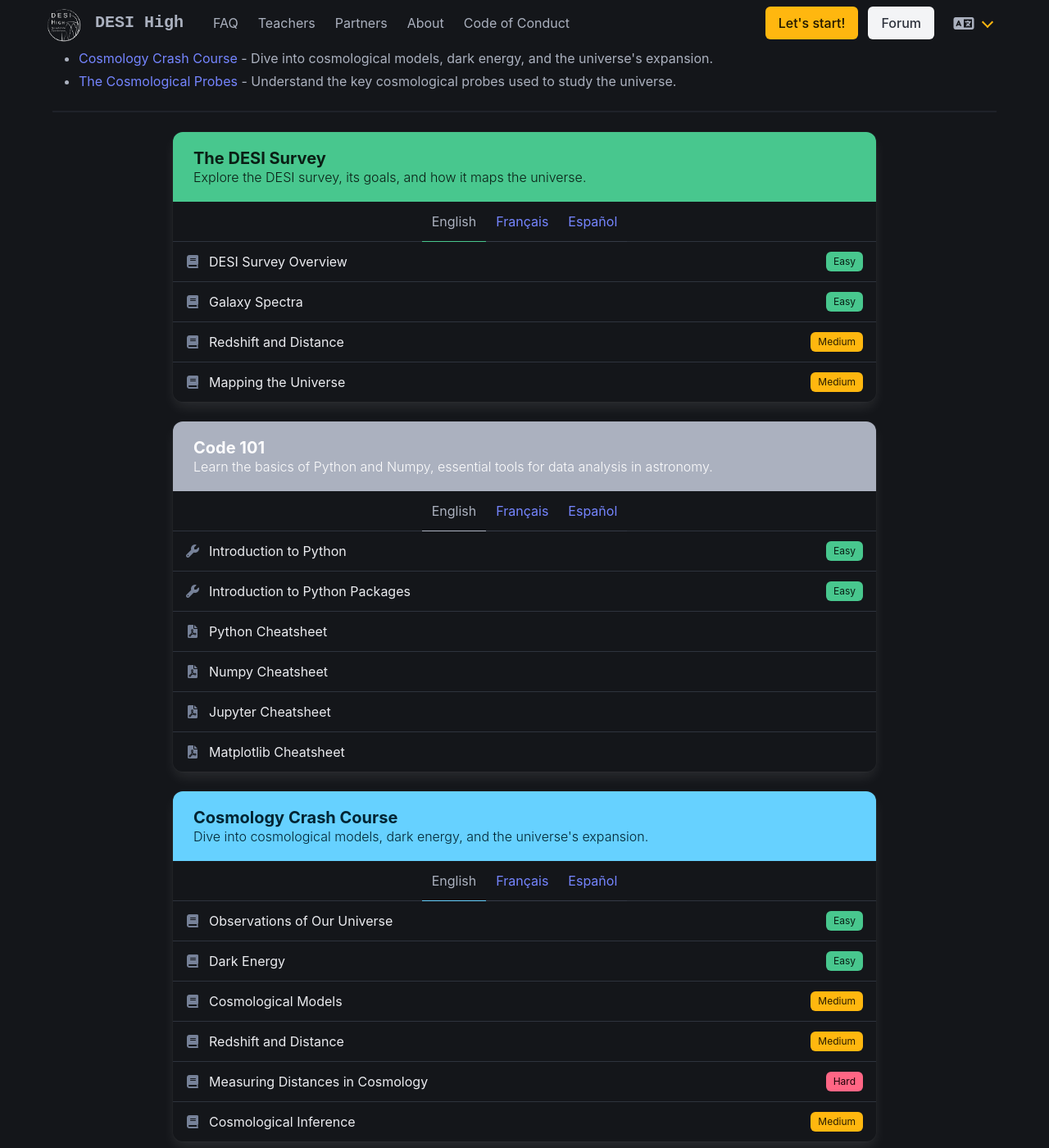
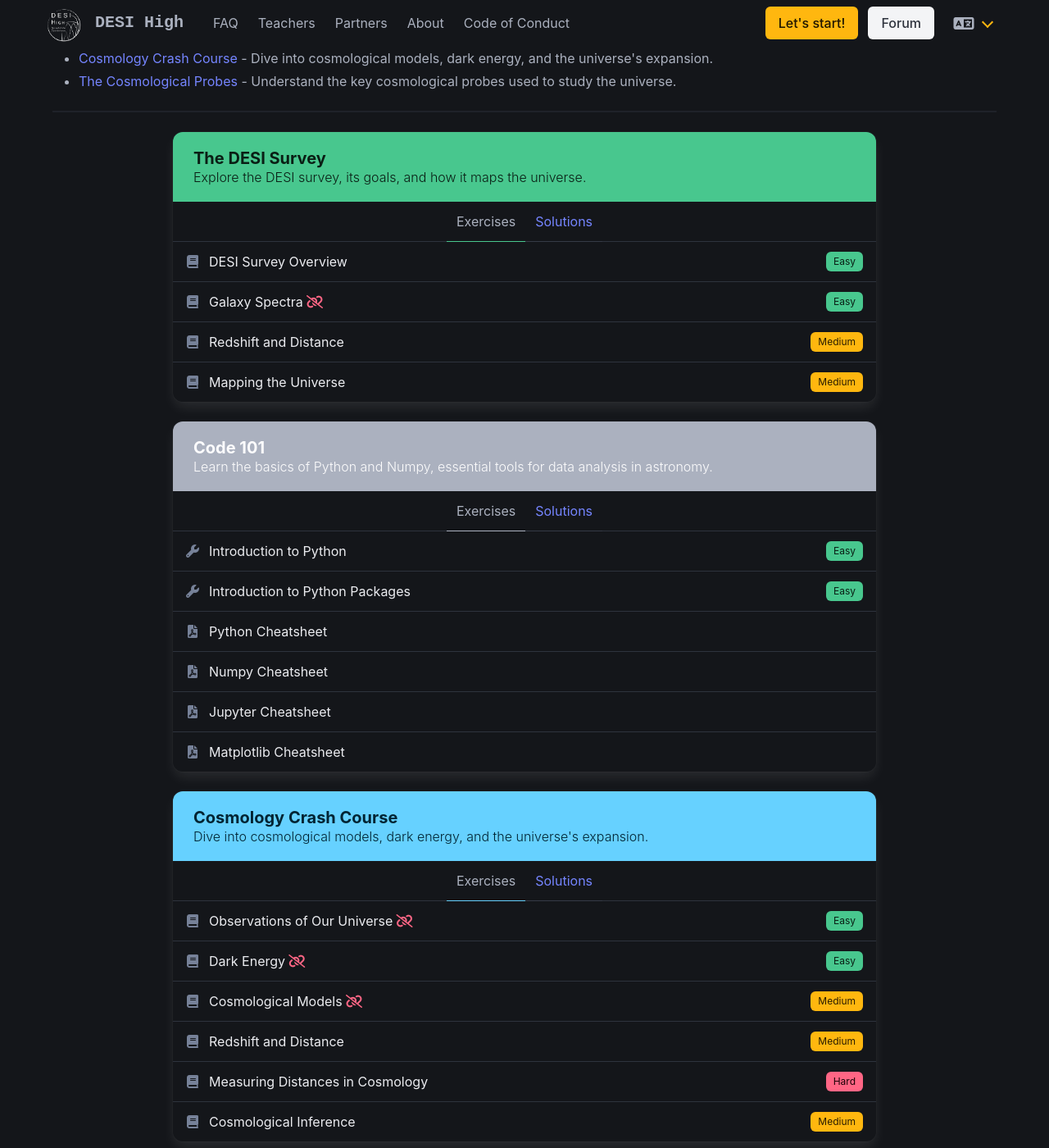
Before and after one commit to DESIHIGH/desihigh.github.io, a Jekyll site: the page built from curriculum.html, in a window 1280 px wide and 1400 px high, scrolled down 877 px. Shown: the whole window at 82% size. Built offline with Jekyll 4.4.1, drawn with Linux system fonts in a browser that asks for light colours; some of the changed text lies outside the part shown.

Commit message:
Rework file logic to allow solutions and broken links display

```diff
--- a/_data/lang.yml
+++ b/_data/lang.yml
@@ -1,6 +1,9 @@
 - name: English
+  name_en: English
   code: en
 - name: Français
+  name_en: French
   code: fr
 - name: Español
+  name_en: Spanish
   code: es
--- a/assets/lang/fr.json
+++ b/assets/lang/fr.json
@@ -96,6 +96,9 @@
         "The DESI Survey-excerpt": "Explorez le relevé DESI, ses objectifs et comment il cartographie l'univers."
     },
 
+    "Exercises": "Exercices",
+    "Solutions": "Solutions",
+
     "Easy": "Facile",
     "Medium": "Moyen",
     "Hard": "Difficile",
--- a/curriculum.html
+++ b/curriculum.html
@@ -64,57 +67,74 @@ layout: default
                         </p>
                     </div>
 
-                    <!-- Then, loop over languages to create hidden div with panel-tabs for each language -->
-                    {% for active_lang in site.data.lang %}
-                    {% if active_lang.code != "en" %}
-                        {% assign hide_panel = "is-hidden" %}
-                    {% else %}
-                        {% assign hide_panel = "" %}
-                    {% endif %}
-                    <!-- TODO : hide/unmask them depending on the language with js eventListener -->
-                    <div class="{{ hide_panel }}" id="Panel-{{ active_lang.code }}">
+                    {% assign panels = "Exercises, Solutions" | split: ", " %}
+                    {% for panel in panels %}
+                    <div id="Panel-{{ panel }}" class="{% unless panel == panels[0] %}is-hidden{% endunless %}">
                         <p class="panel-tabs">
-                            {% for lang in site.data.lang %}
-                                {% if lang == active_lang %}
-                                <a class="panel-tab is-active">
-                                    {{ lang.name }}
+                            {% for p in panels %}
+                                {% if panel == p %}
+                                <a class="panel-tab is-active" data-i18n="{{ p }}">
+                                    {{ p }}
                                 </a>
                                 {% else %}
-                                <a class="panel-tab" onclick="unhideElement('{{ curriculum.name | slugify }}', 'Panel-{{ lang.code }}', 'Panel-')">
-                                    {{ lang.name }}
+                                <a class="panel-tab" data-i18n="{{ p }}" onclick="unhideElement('{{ curriculum.name | slugify }}', 'Panel-{{ p }}', 'Panel-')">
+                                    {{ p }}
                                 </a>
                                 {% endif %}
                             {% endfor %}
                         </p>
 
-                        <!-- Finally, loop over the files to fill the panel-tabs -->
-                        {% for nb in curriculum.files %}
-                            {% assign icon = nb.icon | default: "fas fa-book" %}
-                            {% if site.show_untranslated_notebooks%}
-                                {% assign default_nb_lang = site.data.curriculums.files[nb.tag]['en'] %}
-                            {% endif %}
-                            {% assign nb_lang = site.data.curriculums.files[nb.tag][active_lang.code] | default: default_nb_lang %}
-                            {% if nb_lang %}
-                                <a class="panel-block is-block" onclick="openFile('{{ nb_lang.url.open }}')">
+                        <!-- Then, loop over languages to create hidden div with panel-tabs for each language -->
+                        {% for lang in site.data.lang %}
+                        <div id="hide-{{ lang.code }}">
+                            {% for nb in curriculum.files %}
+                                <!-- Notebook files logic -->
+                                {% assign icon = nb.icon | default: "fas fa-book" %}
+                                {% assign filetype = nb.type | default: "notebooks" | append: "/" %}
+                                {% assign file = site.data.curriculums.files[nb.tag] %}
+                                {% assign filename = file.filename %}
+
+                                <!-- Language logic: Open folder in root unless if an url is given -->
+                                {% if site.show_untranslated_notebooks and file[lang.code] %}
+                                    {% assign nb_lang = lang.name_en | append: "/" %}
+                                    {% assign code = lang.code %}
+                                {% else %}
+                                    {% assign nb_lang = "English/" %}
+                                    {% assign code = "en" %}
+                                {% endif %}
+                                {% assign name = file[code].name %}
+                                {% assign folder = panel | downcase | strip | append: "/" %}
+                                {% unless file[code].url %}
+                                    {% if filename %}
+                                        {% assign url = page.root | append: page.branch | append: page.extra | append: filetype | append: nb_lang | append: folder | append: filename %}
+                                    {% else %}
+                                        {% assign url = "" %}
+                                    {% endif %}
+                                {% else %}
+                                    {% assign url = file[code].url %}
+                                {% endunless %}
+
+                                <a class="panel-block is-block" onclick="openFile('{{ url }}')">
                                     <div class="container">
                                         <nav class="level">
                                             <div class="level-left">
                                                 <div class="level-item">
                                                     <span class="panel-icon">
-                                                    <i class="{{ icon }}" aria-hidden="true"></i>
+                                                        <i class="{{ icon }}" aria-hidden="true"></i>
                                                     </span>
-
-                                                    {{ nb_lang.name }}
-
+                                                    {{ name }}
+                                                    <!-- If no link, display broken link icon -->
+                                                    {% if url == "" %}
+                                                        <span class="icon has-text-danger" title="No link available">
+                                                            &nbsp; <i class="fas fa-unlink"></i>
+                                                        </span>
+                                                    {% endif %}
                                                     <!-- If untranslated notebook, display english language flag besides -->
-                                                    {% if nb_lang == default_nb_lang and active_lang.code != "en" %}
+                                                    {% if code == "en" and lang.code != "en" %}
                                                         &nbsp; <img src="assets/img/lang/en.png" alt="Translated notebook" style="height: 1em;">
                                                     {% endif %}
                                                 </div>
-
                                             </div>
-
-
                                             <div class="level-right">
                                             {% if nb.level %}
                                                 {% assign level_class = "" %}
@@ -128,14 +148,14 @@ layout: default
                                                 <div class="level-item">
                                                     <span class="tag {{ level_class }}" data-i18n="{{ nb.level }}">{{ nb.level }}</span>
                                                 </div>
+                                            {% endif %}
                                             </div>
-                                            {% endif %}
                                         </nav>
+                                    </div>
+                                </a>
 
-                                    </div>
-
-                                </a>
-                            {% endif %}
+                            {% endfor %}
+                        </div>
                         {% endfor %}
                     </div>
                     {% endfor %}
```
Also changed, not shown: other parts of curriculum.html (+3 -0 lines), _data/curriculums/files.yaml (+15 -44 lines).
